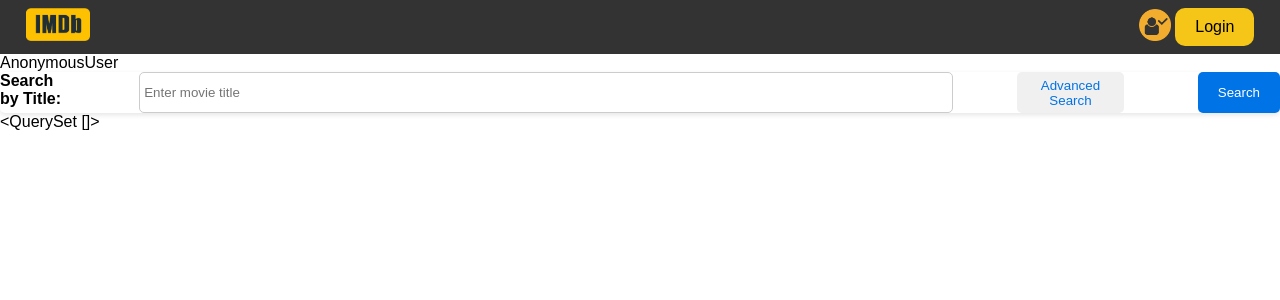
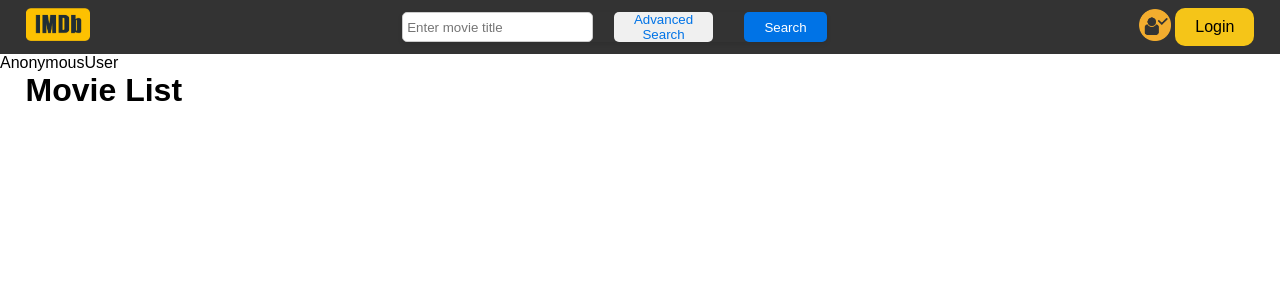
Before and after one commit to CurlyRishabh/IMDB-clone, a Django app: page /search/ in a window 1280 px wide. Shown: the top 300 px of the page. Run offline with Django 3.2, Linux system fonts and the light colour scheme; data that the repository does not hold is empty.

Commit message:
added searchbar page

```diff
--- a/movies/templates/search/search_result.html
+++ b/movies/templates/search/search_result.html
@@ -1,41 +1 @@
-{% extends 'base.html' %}
-
-{% block start %}
-<form class="search-form" action="/search" method="get">
-    {% csrf_token %}
-
-    <label class="search-label" for="title">Search by Title:</label>
-    <input class="search-input" type="text" id="title" name="title" placeholder="Enter movie title">
-
-    <div class="search-advanced search-hide">
-        <label class="search-label" for="genre">Genre:</label>
-        <select class="search-select" id="genre" name="genre">
-            <option value="">Select Genre</option>
-            <option value="action">Action</option>
-            <option value="comedy">Comedy</option>
-            <option value="drama">Drama</option>
-            <!-- Add more genres as needed -->
-        </select>
-
-        <label class="search-label" for="rating">Rating:</label>
-        <select class="search-select" id="rating" name="rating">
-            <option value="">Select Rating</option>
-            <option value="1">1 Star</option>
-            <option value="2">2 Stars</option>
-            <option value="3">3 Stars</option>
-            <option value="4">4 Stars</option>
-            <option value="5">5 Stars</option>
-        </select>
-
-        <label class="search-label" for="director">Director:</label>
-        <input class="search-input" type="text" id="director" name="director" placeholder="Enter director's name">
-
-        <label class="search-label" for="actors">Actors:</label>
-        <input class="search-input" type="text" id="actors" name="actors" placeholder="Enter actor's name">
-    </div>
-
-    <button class="search-button search-button-toggle" type="button" onclick="toggleAdvancedSearch()">Advanced Search</button>
-    <button class="search-button" type="submit">Search</button>
-</form>
-{{results   }}
-{% endblock %}
+{% include 'movies/movie_list.html' %}
--- a/movies/templates/searchbar.html
+++ b/movies/templates/searchbar.html
@@ -27,8 +27,8 @@
             <label class="search-label" for="director">Director:</label>
             <input class="search-input" type="text" id="director" name="director" placeholder="Enter director's name">
 
-            <label class="search-label" for="actors">Actors:</label>
-            <input class="search-input" type="text" id="actors" name="actors" placeholder="Enter actor's name">
+            <label class="search-label" for="actor">Actors:</label>
+            <input class="search-input" type="text" id="actors" name="actor" placeholder="Enter actor's name">
         </div>
 
         <button class="search-button search-button-toggle" type="button" onclick="toggleAdvancedSearch()">Advanced Search</button>
--- a/movies/views.py
+++ b/movies/views.py
@@ -125,27 +125,26 @@ def logout_page(request):
 
 
 def search_results(request):
-    results = []
-    if request.method == 'POST':
-        # Assuming you're using Django forms, you can access the form data like this:
-        search_text = request.POST.get('searchText')
-        search_by = request.POST.get('searchBy')
 
-        # if search_by == 'title':
-        #     movies = Movie.objects.filter(title__icontains=search_text)
-        # elif search_by == 'genre':
-        #     movies = Movie.objects.filter(genre__icontains=search_text)
-        # elif search_by == 'actor':
-        #     movies = Movie.objects.filter(actors__name__icontains=search_text)
-        # elif search_by == 'director':
-        #     movies = Movie.objects.filter(directors__name__icontains=search_text)
+    title_search = request.GET.get('title')
+    genre_search = request.GET.get('genre')
+    rating_search = request.GET.get('rating')
+    director_search = request.GET.get('director')
+    actor_search = request.GET.get('actor')
 
-        print("Search Text:", search_text)
-        print("Search By:", search_by)
-        print("movies: ", movies)
-        return render(request, 'search/search_result.html', {'results': movies})
-    # movies = Movie.objects.filter(genre__icontains='Action')
-    movies = Actor.objects.filter(name__icontains='Owen').values_list('id', flat=True).values
-    # for mo in movies:
-    #     print(mo)
-    return render(request, 'search/search_result.html', {'results': movies})
+    print("Search Text:", title_search)
+    print(genre_search)
+    print(rating_search)
+    print(director_search)
+    print(actor_search)
+    all_movies = Movie.objects.values()
+    # movies = Movie.objects.filter(actors__id=37)
+    print("in movie_list")
+    return render(
+        request,
+        'search/search_result.html',
+        {
+            'movies': all_movies,
+            'users': User.objects.all().values()
+        }
+        )
```
